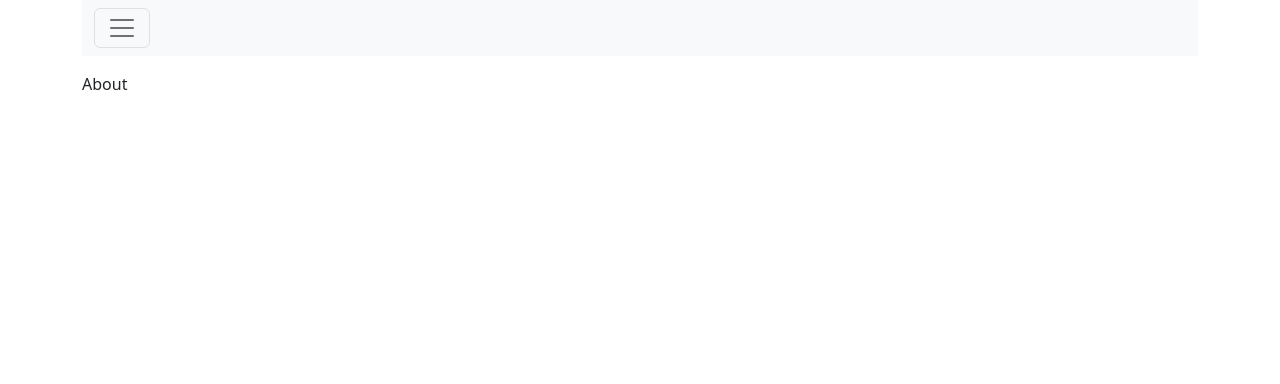
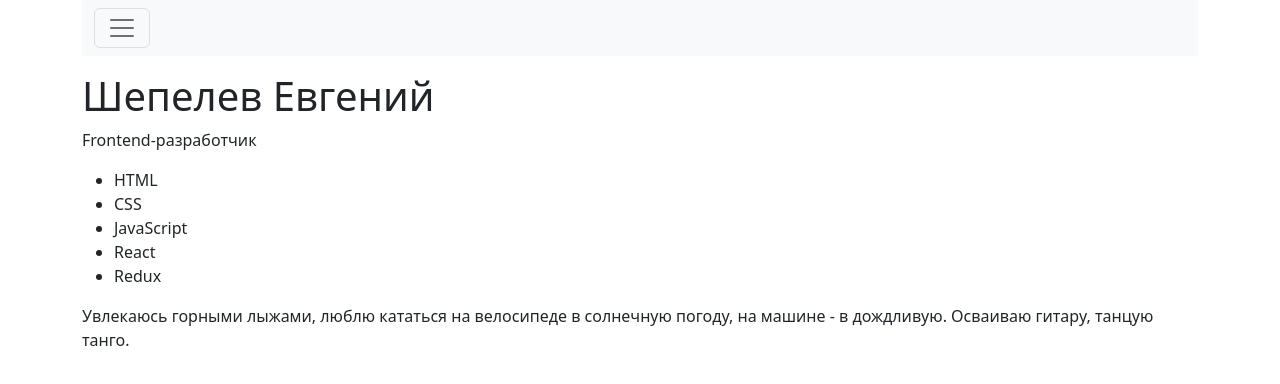
Before and after one commit to EPShepelev/mitra_test, a React (Create React App) app: page /about in a window 1280 px wide. Shown: the top 384 px of the page. Built offline with nearby package versions, Linux system fonts and the light colour scheme.

Commit message:
добавил информацию о себе

```diff
--- a/src/components/Navigation.jsx
+++ b/src/components/Navigation.jsx
@@ -4,6 +4,8 @@ import Nav from 'react-bootstrap/Nav';
 import Navbar from 'react-bootstrap/Navbar';
 import Offcanvas from 'react-bootstrap/Offcanvas';
 import { Link } from 'react-router-dom'
+import myAvatar from '../static/my_avatar.jpg'
+import Avatar from '../components/Avatar'
 
 const Navigation = () => {
     return (
@@ -19,7 +21,9 @@ const Navigation = () => {
                 >
                   <Offcanvas.Header closeButton>
                     <Offcanvas.Title id={`offcanvasNavbarLabel-expand-${expand}`}>
-                      ccccc
+                      <Avatar avatar={myAvatar} />
+                      <p>Шепелев Евгений</p>
+                      <p>shepelev.ep@yandex.ru</p>
                     </Offcanvas.Title>
                   </Offcanvas.Header>
                   <Offcanvas.Body>
--- a/src/pages/About.jsx
+++ b/src/pages/About.jsx
@@ -3,7 +3,16 @@ import React from 'react'
 const About = () => {
   return (
     <div>
-      About
+      <h1>Шепелев Евгений</h1>
+      <p>Frontend-разработчик</p>
+      <ul>
+        <li>HTML</li>
+        <li>CSS</li>
+        <li>JavaScript</li>
+        <li>React</li>
+        <li>Redux</li>
+      </ul>
+      <p>Увлекаюсь горными лыжами, люблю кататься на велосипеде в солнечную погоду, на машине - в дождливую. Осваиваю гитару, танцую танго.</p>
     </div>
   )
 }
```
Also changed, not shown: src/static/my_avatar.jpg (added).
